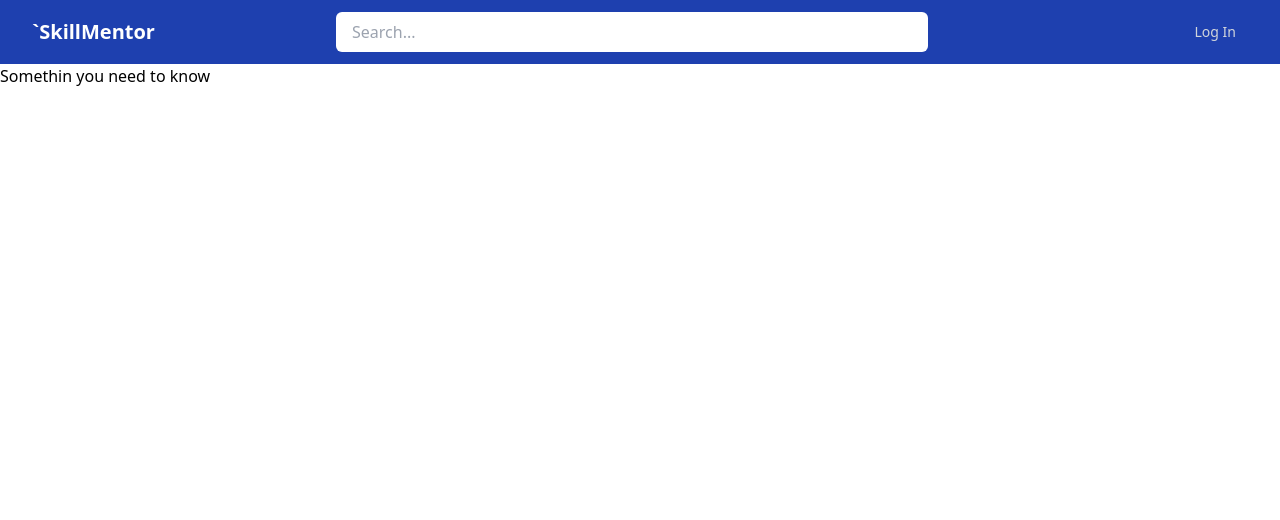
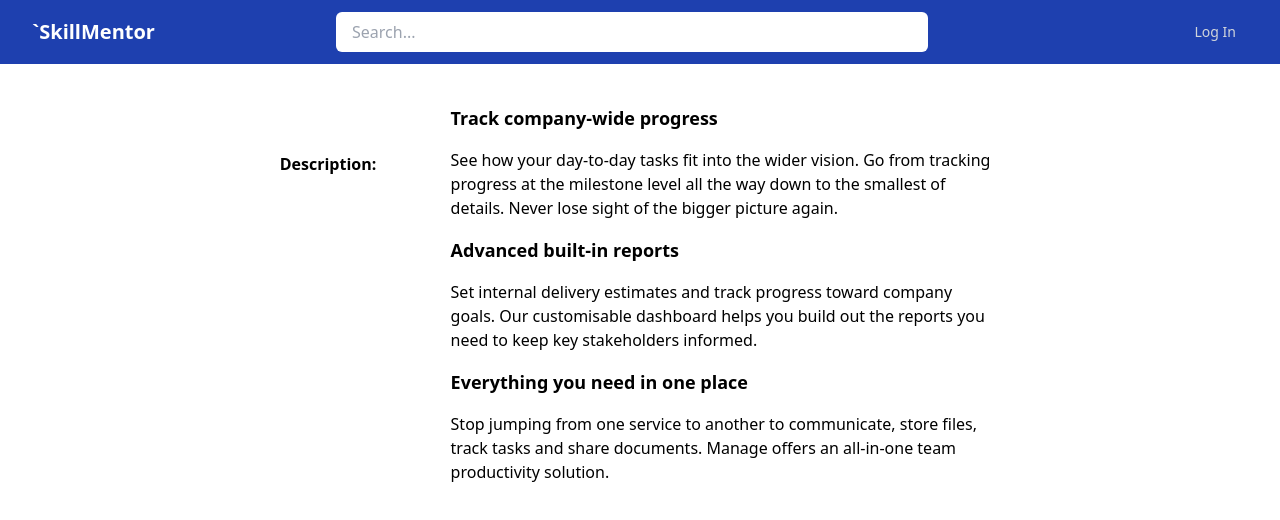
Before and after one commit to pepelacon/capstone_project, a React (Create React App) app in the folder client/: page /detail/1 in a window 1280 px wide. Shown: the top 520 px of the page. Built offline with nearby package versions, Linux system fonts and the light colour scheme; no server answers.

Commit message:
detailpage

```diff
--- a/client/src/App.js
+++ b/client/src/App.js
@@ -1,4 +1,4 @@
-import React, { useState, useMemo } from 'react';
+import React, { useState, useMemo, useEffect } from 'react';
 import { Route, Routes } from 'react-router-dom';
 import CourseContainer from './components/CourseContainer';
 import Navbar from './components/Navbar';
@@ -10,13 +10,14 @@ import { CourseDetail } from './components/CourseDetail';
 
 function App() {
     const [userId, setUserId] = useState(null)
-    const value = useMemo(() => ({ userId, setUserId }), [userId, setUserId])
 
-    console.log(userId);
+    const valueUser = useMemo(() => ({ userId, setUserId }), [userId, setUserId])
+
+
     return (
         <main>
             <Navbar />
-            <UserContext.Provider value={ value }>
+            <UserContext.Provider value={ valueUser }>
                 <Routes>
                     <Route path="/" element={<CourseContainer />} />
                     <Route path="/profile" element={<UserProfile />} />
--- a/client/src/components/CourseCard.js
+++ b/client/src/components/CourseCard.js
@@ -8,9 +8,9 @@ import { Link } from "react-router-dom"
 
 export default function CourseCard (course) {
 
-    const { id, title, description, picture, average_rating, comments, instructor } = course
+    const { id, title, picture, average_rating, comments, instructor } = course
     const roundedRating = Math.round(average_rating * 2) / 2
-    console.log(comments, instructor);
+
     return (
         <Card className="max-w-sm rounded-lg overflow-hidden shadow-lg">
             <img className="w-full h-56 object-cover" src={picture} alt={title} />
@@ -27,11 +27,8 @@ export default function CourseCard (course) {
                     <Rating name="half-rating-read" value={roundedRating} precision={0.5} readOnly />
                 </div>
                 <div className="ml-auto">
-                    <Link
-                    to={`/detail/${id}`}
-                    className="text-blue-500 hover:underline"
-                    >
-                    View Course
+                    <Link to={`/detail/${id}`} className="text-blue-500 hover:underline" >
+                        View Course
                     </Link>
                 </div>
                 </div>
--- a/client/src/components/CourseContainer.js
+++ b/client/src/components/CourseContainer.js
@@ -1,9 +1,10 @@
-import React, { useState, useEffect } from 'react';
+import React, { useState, useEffect, useContext } from 'react';
 import CourseCard from './CourseCard'
 
 
+
+
 export default function CourseContainer () {
-
     const [allCourses, setAllCourses] = useState([])
 
     const fetchCourses = async () => {
--- a/client/src/components/CourseDetail.js
+++ b/client/src/components/CourseDetail.js
@@ -1,4 +1,4 @@
-import { useContext } from "react";
+import { useContext, useEffect, useState } from "react";
 import { useParams, useNavigate } from "react-router-dom";
 import { UserContext } from '../UserContext'
 
@@ -7,21 +7,145 @@ import { UserContext } from '../UserContext'
 
 export const CourseDetail = () => {
     const { userId } = useContext(UserContext)
+    const [ courseInfo, setCourseInfo ] = useState({})
 
-    let { id: postId } = useParams()
-    console.log(userId);
+    let { id: courseId } = useParams()
 
-    // const { username, id } = user;
     const navigate = useNavigate()
+    useEffect(() => {
+        const fetchData = async () => {
+          try {
+            const courseResponse = await fetch(`/course/${courseId}`);
+            const courseData = await courseResponse.json();
+            setCourseInfo (courseData);
 
- // get info about CARD and FRIENDS
+          } catch (error) {
+            console.error(error);
+          }
+        };
+
+        fetchData();
+      }, [courseId]);
+
+    console.log(courseInfo);
+
+
+
+        return (
+            <section id="features">
+      {/* Flex container */}
+      <div className="container justify-center flex flex-col px-4 mx-auto mt-10 space-y-12 md:space-y-0 md:flex-row">
+        {/* <!-- What's Different --> */}
+        <div className="flex flex-col space-y-12 md:w-3/8">
+          <h4 class="max-w-md text-2xl font-bold text-center md:text-left">
+            {courseInfo.title}
+          </h4>
+          <h5 className="max-w-sm text-center text-darkGrayishBlue md:text-left mt-0">
+            <p className="max-w-sm text-center font-bold text-darkGrayishBlue md:text-left">
+                Description:
+            </p>
+            {courseInfo.description}
+          </h5>
+        </div>
+
+        {/* <!-- Numbered List --> */}
+        <div class="flex flex-col space-y-4 md:w-1/2">
+          {/* <!-- List Item 1 --> */}
+          <div
+            class="flex flex-col space-y-3 md:space-y-0 md:space-x-6 md:flex-row"
+          >
+            {/* <!-- Heading --> */}
+            <div class="rounded-l-full bg-brightRedSupLight md:bg-transparent">
+              <div class="flex items-center space-x-2">
+                <div
+                  class="px-4 py-2 text-white rounded-full md:py-1 bg-brightRed"
+                >
+                  01
+                </div>
+                <h3 class="text-base font-bold md:mb-4 md:hidden">
+                  Track company-wide progress
+                </h3>
+              </div>
+            </div>
+
+            <div>
+              <h3 class="hidden mb-4 text-lg font-bold md:block">
+                Track company-wide progress
+              </h3>
+              <p class="text-darkGrayishBlue">
+                See how your day-to-day tasks fit into the wider vision. Go from
+              tracking progress at the milestone level all the way down to the
+                smallest of details. Never lose sight of the bigger picture
+                again.
+              </p>
+            </div>
+          </div>
+
+          {/* <!-- List Item 2 --> */}
+          <div
+            class="flex flex-col space-y-3 md:space-y-0 md:space-x-6 md:flex-row"
+          >
+            {/* <!-- Heading --> */}
+            <div class="rounded-l-full bg-brightRedSupLight md:bg-transparent">
+              <div class="flex items-center space-x-2">
+                <div
+                  class="px-4 py-2 text-white rounded-full md:py-1 bg-brightRed"
+                >
+                  02
+                </div>
+                <h3 class="text-base font-bold md:mb-4 md:hidden">
+                  Advanced built-in reports
+                </h3>
+              </div>
+            </div>
+
+            <div>
+              <h3 class="hidden mb-4 text-lg font-bold md:block">
+                Advanced built-in reports
+              </h3>
+              <p class="text-darkGrayishBlue">
+                Set internal delivery estimates and track progress toward
+                company goals. Our customisable dashboard helps you build out
+                the reports you need to keep key stakeholders informed.
+              </p>
+            </div>
+          </div>
+
+          {/* <!-- List Item 3 --> */}
+          <div
+            class="flex flex-col space-y-3 md:space-y-0 md:space-x-6 md:flex-row"
+          >
+            {/* <!-- Heading --> */}
+            <div class="rounded-l-full bg-brightRedSupLight md:bg-transparent">
+              <div class="flex items-center space-x-2">
+                <div
+                  class="px-4 py-2 text-white rounded-full md:py-1 bg-brightRed"
+                >
+                  03
+                </div>
+                <h3 class="text-base font-bold md:mb-4 md:hidden">
+                  Everything you need in one place
+                </h3>
+              </div>
+            </div>
+
+            <div>
+              <h3 class="hidden mb-4 text-lg font-bold md:block">
+                Everything you need in one place
+              </h3>
+              <p class="text-darkGrayishBlue">
+                Stop jumping from one service to another to communicate, store
+                files, track tasks and share documents. Manage offers an
+                all-in-one team productivity solution.
+              </p>
+            </div>
+          </div>
+        </div>
+      </div>
+    </section>
 
 
 
 
-        return (
-        <div id='single-card-screen' >
-            <p>Somethin you need to know</p>
-        </div>
     )
 }
--- a/client/src/components/DropdownMenu.js
+++ b/client/src/components/DropdownMenu.js
@@ -21,6 +21,7 @@ const DropdownMenu = () => {
             onClick={toggleDropdown}
             >
             Menu
+
                 <svg
                     className="-mr-1 ml-2 h-5 w-5 text-gray-400"
                     xmlns="http://www.w3.org/2000/svg"
```
Also changed, not shown: client/src/components/Navbar.js (indentation only), 2 other files (tests, documents, lock files or other folders).
